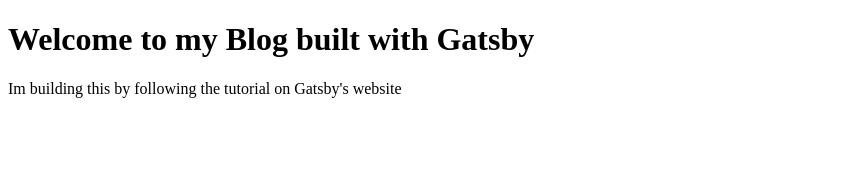
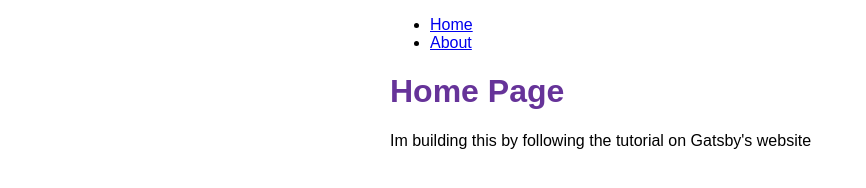
Before and after one commit to darknight1983/Jacolby-s_Tech_Blog, a Gatsby site: page / in a window 1280 px wide. Shown: the whole page, without its empty margins (0-866 px from the left). Built offline with nearby package versions, Linux system fonts and the light colour scheme; Gatsby itself is replaced by a stand-in of ours.

Commit message:
Finished Gatsby tutorial Part 2

```diff
--- /dev/null
+++ b/src/components/layout.js
@@ -0,0 +1,31 @@
+import * as React from 'react';
+import {Link} from 'gatsby';
+import {
+    container,
+    heading,
+    navLinkItem,
+    navLinkText,
+    navLinks
+} from './layout.module.css'
+
+
+const Layout = ({pageTitle, children}) => {
+    return (
+        <div className={container}>
+            <title>{pageTitle}</title>
+            <nav>
+                <ul className={navLinks}>
+                    <li className={navLinkItem}><Link to="/" className={navLinkText}>Home</Link></li>
+                    <li className={navLinkItem}><Link to="/about" className={navLinkText}>About</Link></li>
+                </ul>
+            </nav>
+            <main>
+                <h1 className={heading}>{pageTitle}</h1>
+                {children}
+            </main>
+        </div>
+    )
+}
+
+
+export default Layout;
--- /dev/null
+++ b/src/components/layout.module.css
@@ -0,0 +1,19 @@
+.container {
+    margin: auto;
+    max-width: 500px;
+    font-family: sans-serif;
+}
+.heading {
+    color: rebeccapurple;
+}
+.nav-links {
+    display: flex;
+    list-style: none;
+    padding-left: 0;
+}
+.nav-link-item {
+    padding-right: 2rem;
+}
+.nav-link-text {
+    color: black;
+}
--- a/src/pages/index.js
+++ b/src/pages/index.js
@@ -1,4 +1,6 @@
-import * as React from "react"
+import * as React from "react";
+import { Link } from 'gatsby';
+import Layout from "../components/layout";
 
 
 // data
@@ -7,11 +9,10 @@ import * as React from "react"
 // markup
 const IndexPage = () => {
     return (
-        <main>
-            <title>Home Page</title>
-            <h1>Welcome to my Blog built with Gatsby</h1>
+
+        <Layout pageTitle={"Home Page"}>
             <p>Im building this by following the tutorial on Gatsby's website</p>
-        </main>
+        </Layout>
     )
 }
 
```
Also changed, not shown: src/pages/about.js (+5 -4 lines).
